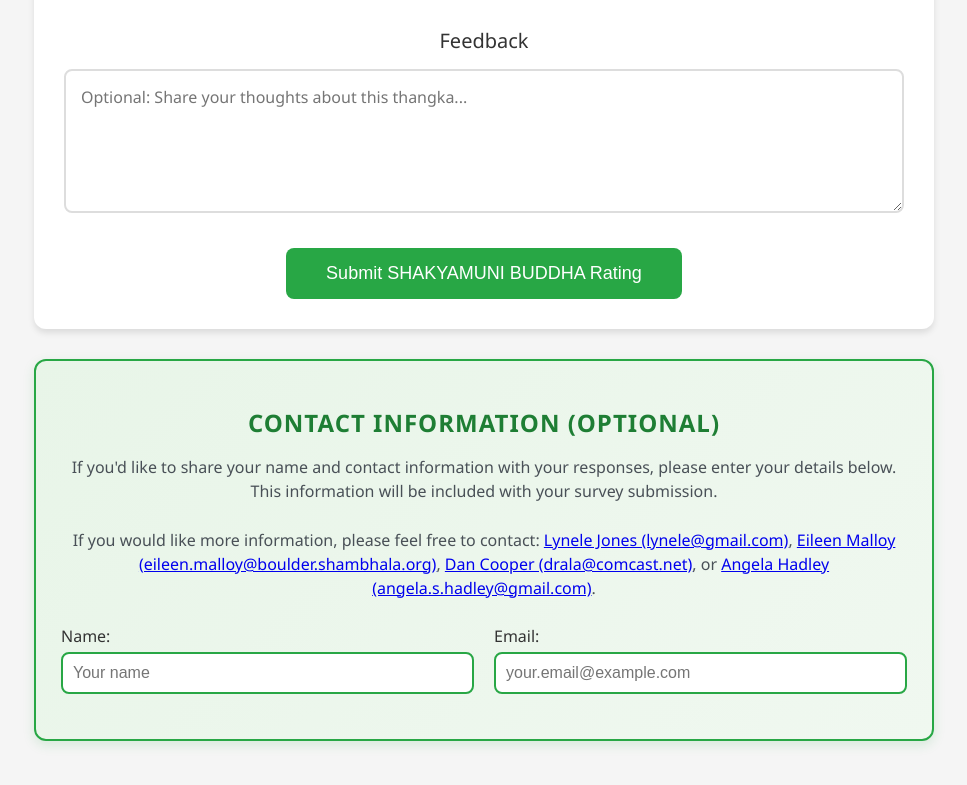
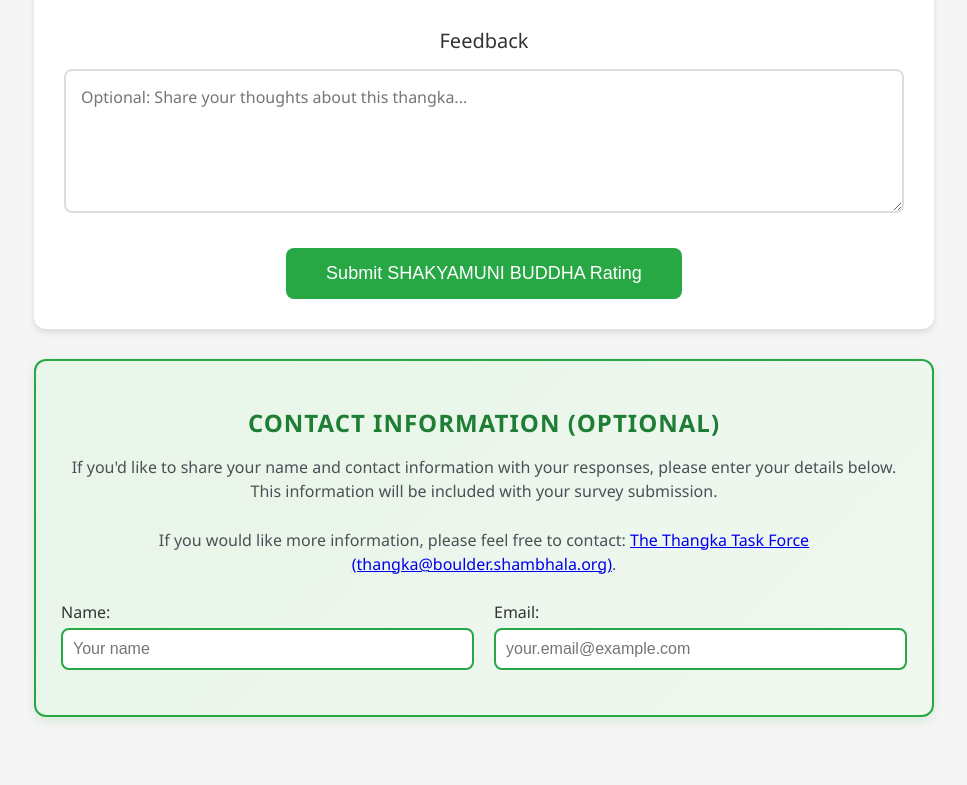
Before and after one commit to Hadleytron/thangka-survey, a plain HTML site: page index.html in a window 1280 px wide. Shown: the part 5005-5790 px from the top of the page, without its empty margins (156-1123 px from the left). Drawn offline with Linux system fonts and the light colour scheme.

Commit message:
Update index.html
updated with Thangka email

```diff
--- a/index.html
+++ b/index.html
@@ -972,7 +972,7 @@
     <div class="contact-info-section">
         <h2>Contact Information (Optional)</h2>
         <p>If you'd like to share your name and contact information with your responses, please enter your details below. This information will be included with your survey submission.</p>
-        <p>If you would like more information, please feel free to contact: <a href="mailto:lynele@gmail.com">Lynele Jones (lynele@gmail.com)</a>, <a href="mailto:eileen.malloy@boulder.shambhala.org">Eileen Malloy (eileen.malloy@boulder.shambhala.org)</a>, <a href="mailto:drala@comcast.net">Dan Cooper (drala@comcast.net)</a>, or <a href="mailto:angela.s.hadley@gmail.com">Angela Hadley (angela.s.hadley@gmail.com)</a>.</p>
+        <p>If you would like more information, please feel free to contact: <a href="mailto:thangka@boulder.shambhala.org"> The Thangka Task Force (thangka@boulder.shambhala.org)</a>.</p>
 
         <div class="contact-grid">
             <div class="contact-field">
```
